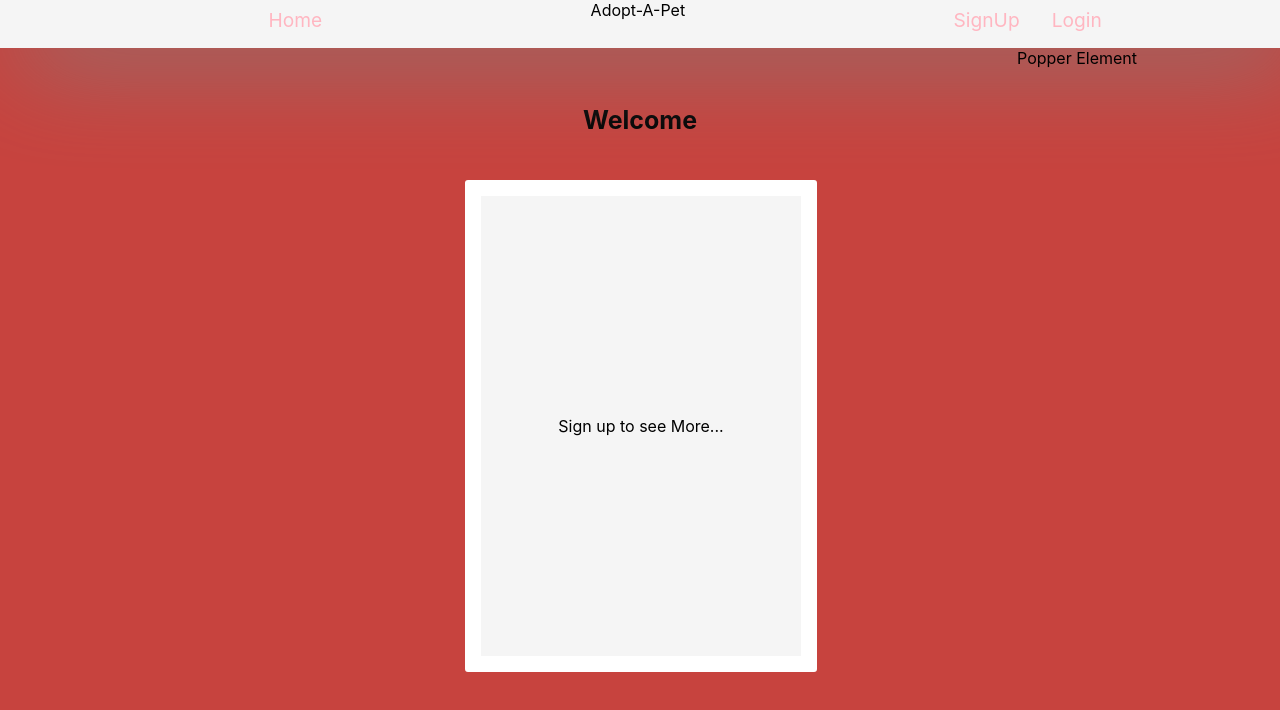
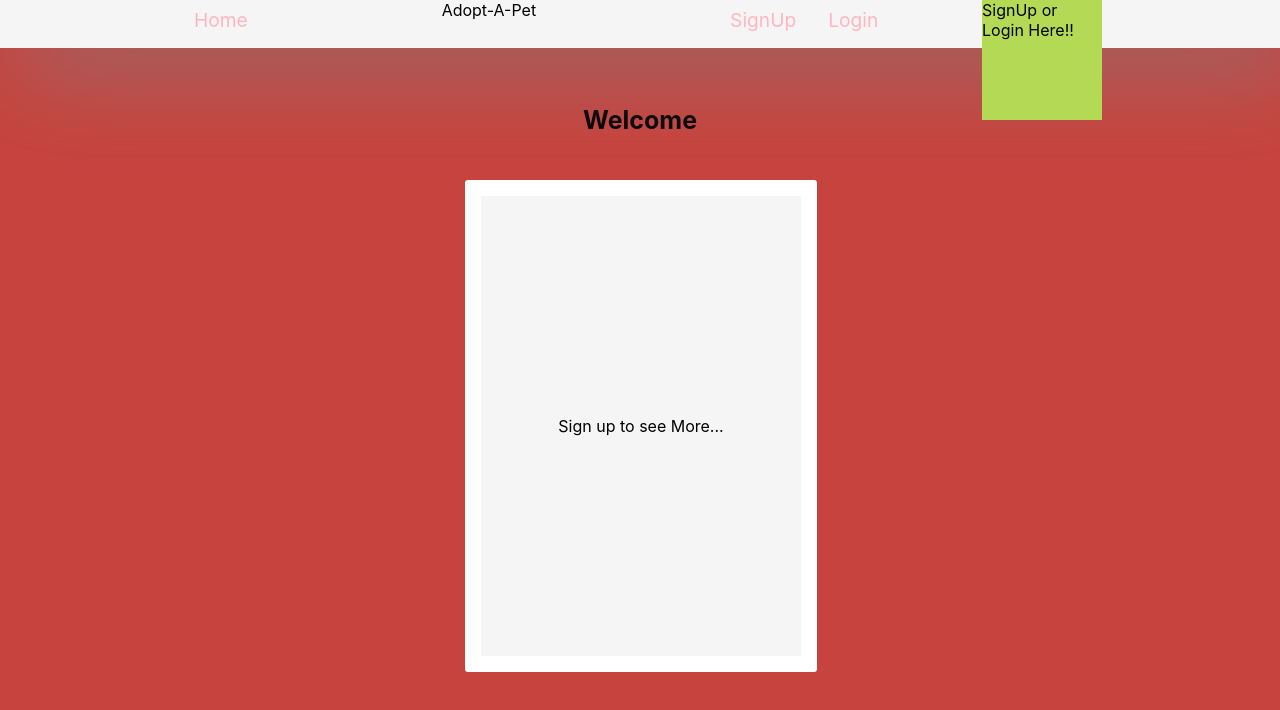
Before and after one commit to HassenH1/Adopt-a-Pet, a React (Create React App) app: page / in a window 1280 px wide. Shown: the top 710 px of the page. Built offline with nearby package versions, Linux system fonts and the light colour scheme.

Commit message:
finish for now

```diff
--- a/src/components/NavBar/index.js
+++ b/src/components/NavBar/index.js
@@ -32,12 +32,12 @@ function NavBar(props) {
                 )}
               </Reference>
               <Popper placement="bottom">
-                  {({ ref, style, placement, arrowProps }) => (
-                    <div ref={ref} style={style} data-placement={placement}>
-                      Popper Element
-                      <div ref={arrowProps.ref} style={arrowProps.style}></div>
-                    </div>
-                  )}
+                {({ ref, style, placement, arrowProps }) => (
+                  <div ref={ref} style={{ width: 120, height: 120, background: '#b4da55' }} data-placement={placement}>
+                    SignUp or Login Here!!
+                    <div ref={arrowProps.ref} style={arrowProps.style} />
+                  </div>
+                )}
               </Popper>
             </Manager>
         }
```
